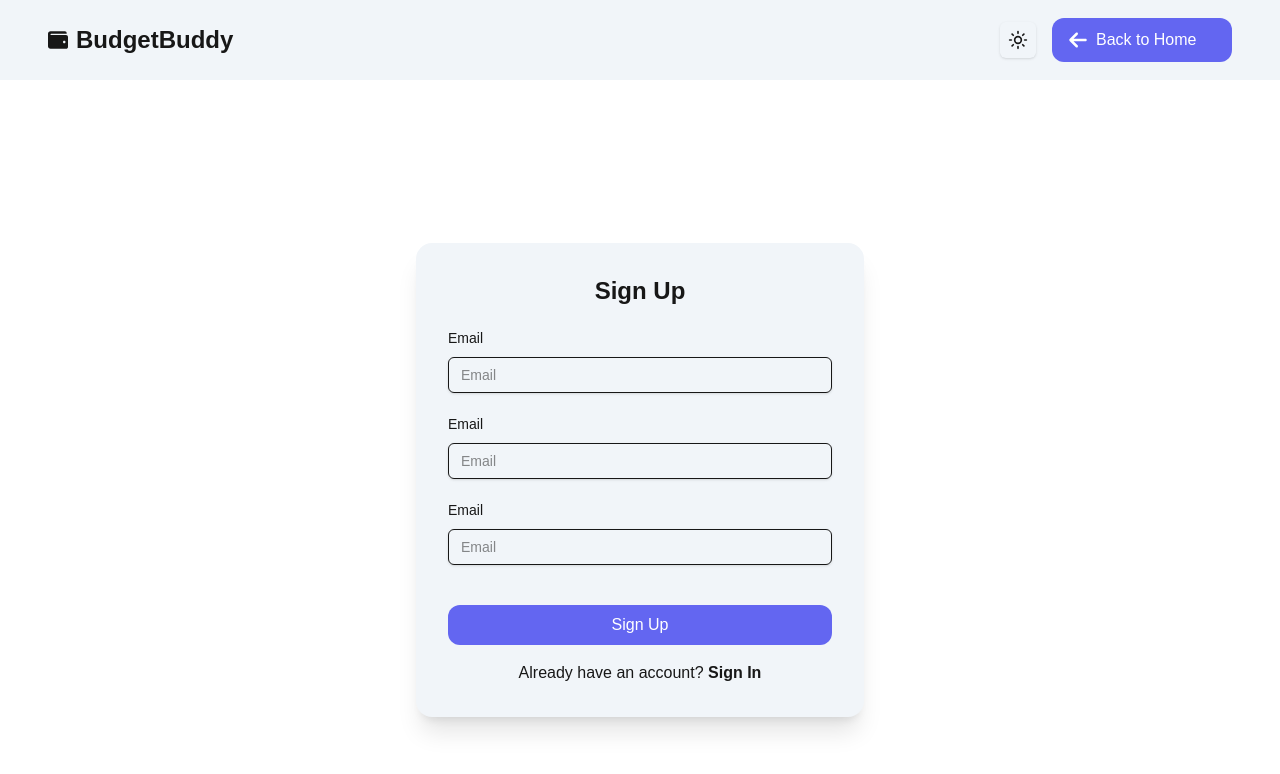
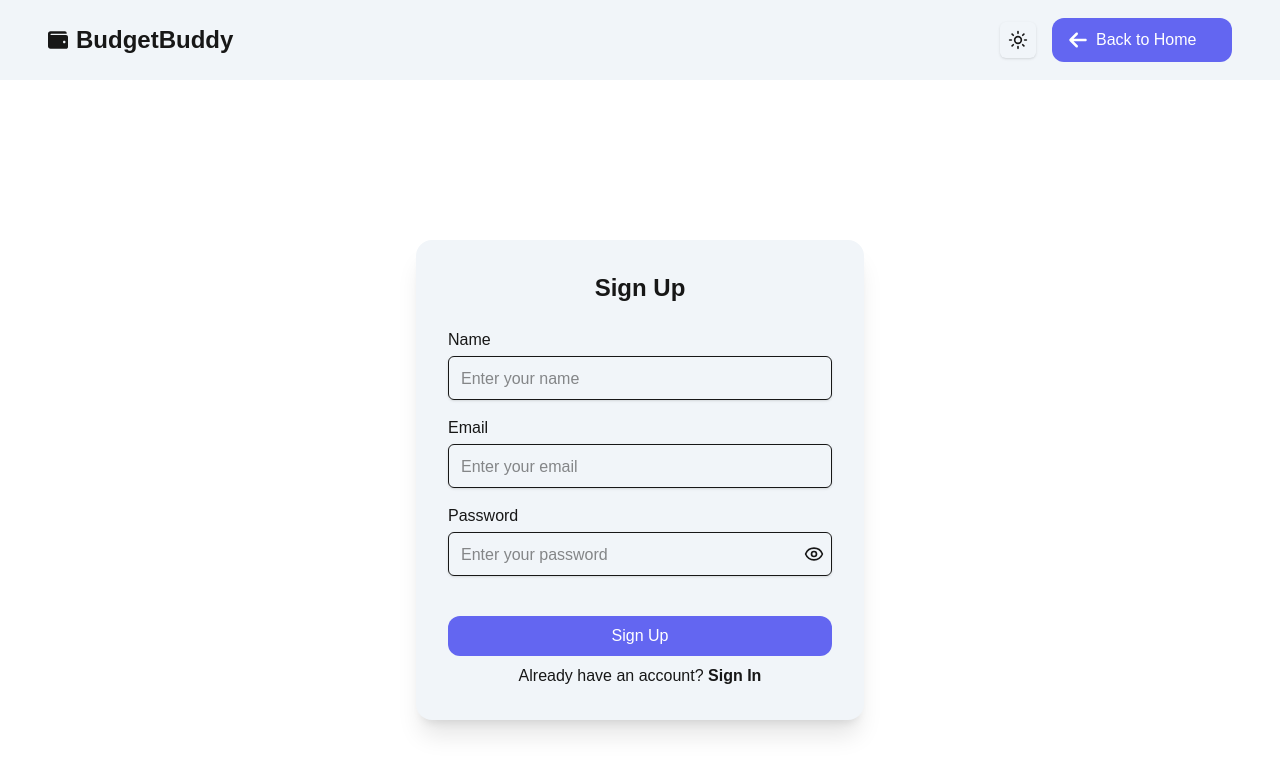
Before and after one commit to Nidhibhide/BudgetBuddy---NextJs, a Next.js app: page /signup in a window 1280 px wide. Shown: the top 774 px of the page. Built offline with nearby package versions, Linux system fonts and the light colour scheme.

Commit message:
fix form input field

```diff
--- a/package.json
+++ b/package.json
@@ -24,6 +24,7 @@
     "class-variance-authority": "^0.7.1",
     "clsx": "^2.1.1",
     "formik": "^2.4.6",
+    "framer-motion": "^12.23.22",
     "joi": "^18.0.1",
     "jsonwebtoken": "^9.0.2",
     "lucide-react": "^0.544.0",
--- a/src/app/(routes)/(protected)/dashboard/home/page.tsx
+++ b/src/app/(routes)/(protected)/dashboard/home/page.tsx
@@ -1,6 +1,6 @@
 
 
-import MainPage from "@/app/pages/dashboard/components/MainPage";
+import MainPage from "@/app/pages/public/Home";
 
 
 export default function home() {
--- a/src/app/(routes)/(public)/page.tsx
+++ b/src/app/(routes)/(public)/page.tsx
@@ -2,6 +2,7 @@
 
 import Home from "@/app/pages/public/Home";
 
-export default function home() {
+export default async function home() {
+    await new Promise((resolve) => setTimeout(resolve, 3000));
   return <Home />;
 }
--- a/src/app/components/FormElements.tsx
+++ b/src/app/components/FormElements.tsx
@@ -1,6 +1,7 @@
-"use client"
-import React from "react";
+"use client";
+import React, { useState } from "react";
 import Link from "next/link";
+import { Eye, EyeOff } from "lucide-react";
 import {
   Box,
   FormControl,
@@ -9,18 +10,29 @@
   Select,
   Checkbox,
   ListItemText,
-  TextField,
 } from "@mui/material";
 import { useField } from "formik";
-import { SelectBoxProps, InputBoxProps, ButtonProps, MultiSelectProps, TooltipProps, GetStartedLinkProps } from '@/app/types/appTypes';
+import {
+  SelectBoxProps,
+  ButtonProps,
+  InputBoxProps,
+  MultiSelectProps,
+  TooltipProps,
+  GetStartedLinkProps,
+} from "@/app/types/appTypes";
+import { Label } from "@/components/ui/label";
+import { Input } from "@/components/ui/input";
 
-export const SelectBox: React.FC<SelectBoxProps> = ({ label, value, options, onChange }) => {
+export const SelectBox: React.FC<SelectBoxProps> = ({
+  label,
+  value,
+  options,
+  onChange,
+}) => {
   return (
     <Box sx={{ minWidth: 120 }}>
       <FormControl fullWidth size="small">
-        <InputLabel className="text-muted">
-          {label}
-        </InputLabel>
+        <InputLabel className="text-muted">{label}</InputLabel>
 
         <Select
           value={value}
@@ -52,35 +64,48 @@
   );
 };
 
-// export const InputBox: React.FC<InputBoxProps> = ({ label, name, type = "text", icon }) => {
-//   const [field, meta] = useField(name);
+export const InputBox: React.FC<InputBoxProps> = ({
+  label,
+  name,
+  type = "text",
+  placeholder,
+}) => {
+  const [field, meta] = useField(name);
+  const [showPassword, setShowPassword] = useState(false);
 
-//   return (
-//     <div className="w-full">
-//       <TextField
-//         {...field}
-//         type={type}
-//         label={label}
-//         variant="outlined"
-//         error={meta.touched && Boolean(meta.error)}
-//         helperText={meta.touched && meta.error}
-//         fullWidth
-//         InputProps={{
-//           className: "text-foreground",
-//           startAdornment: icon ? (
-//             <div className="mr-2 text-muted">
-//               {icon}
-//             </div>
-//           ) : undefined,
-//         }}
-//         InputLabelProps={{
-//           className: "text-muted",
-//         }}
-//       />
-//     </div>
-//   );
-// };
+  const inputType = type === "password" && showPassword ? "text" : type;
 
+  return (
+    <div className="w-full flex flex-col gap-1">
+      <Label htmlFor={name} className="text-base">
+        {label}
+      </Label>
+      <div className="relative">
+        <Input
+          {...field}
+          id={name}
+          type={inputType}
+          placeholder={placeholder || label}
+          className={`h-11 placeholder:text-base text-lg ${
+            type === "password" ? "pr-10" : ""
+          }`}
+        />
+        {type === "password" && (
+          <button
+            type="button"
+            onClick={() => setShowPassword(!showPassword)}
+            className="absolute right-2 top-1/2 -translate-y-1/2 cursor-pointer"
+          >
+            {showPassword ? <EyeOff size={20} /> : <Eye size={20} />}
+          </button>
+        )}
+      </div>
+      {meta.touched && meta.error && (
+        <p className="text-red-500 text-sm">{meta.error}</p>
+      )}
+    </div>
+  );
+};
 export const Button: React.FC<ButtonProps> = ({
   children,
   onClick,
@@ -112,9 +137,7 @@
 }) => {
   return (
     <FormControl fullWidth size="small" variant="outlined" error={!!error}>
-      <InputLabel className="text-muted">
-        {label}
-      </InputLabel>
+      <InputLabel className="text-muted">{label}</InputLabel>
 
       <Select
         multiple
@@ -132,11 +155,7 @@
         }}
       >
         {options.map((option) => (
-          <MenuItem
-            key={option}
-            value={option}
-            className="text-primary"
-          >
+          <MenuItem key={option} value={option} className="text-primary">
             <Checkbox checked={selected.includes(option)} />
             <ListItemText primary={option} />
           </MenuItem>
@@ -157,7 +176,11 @@
   );
 };
 
-export const GetStartedLink: React.FC<GetStartedLinkProps> = ({ href, children, width = 'w-full sm:w-[150px]' }) => {
+export const GetStartedLink: React.FC<GetStartedLinkProps> = ({
+  href,
+  children,
+  width = "w-full sm:w-[150px]",
+}) => {
   return (
     <Link
       href={href}
--- /dev/null
+++ b/src/app/loading.tsx
@@ -0,0 +1,9 @@
+export default function Loading() {
+  return (
+    <div className="flex h-screen w-full items-center justify-center bg-background">
+      <p className="text-2xl font-bold text-red-500 animate-pulse">
+        Loading...
+      </p>
+    </div>
+  );
+}
--- a/src/app/pages/public/SignIn.tsx
+++ b/src/app/pages/public/SignIn.tsx
@@ -16,7 +16,7 @@
 
 const SignIn = () => {
   const [loading, setLoading] = useState(false);
-  // const setUser = authStore((state) => state.setUser);
+  // const setUser = authStore((state) > state.setUser);
   const router = useRouter();
 
   // validation schema
@@ -84,7 +84,7 @@
           </Button>
         </div>
 
-        <div className="flex items-center w-full my-6">
+        <div className="flex items-center w-full my-4">
           <div className="flex-1 h-px bg-gray-300"></div>
           <span className="mx-4 text-muted font-semibold">OR</span>
           <div className="flex-1 h-px bg-gray-300"></div>
@@ -96,16 +96,19 @@
         >
           {({ handleSubmit }) => (
             <>
-              <div className="flex flex-col mb-6 gap-6 w-full">
-                <div className="grid w-full max-w-sm items-center gap-3">
-                  <Label htmlFor="email">Email</Label>
-                  <Input type="email" id="email" placeholder="Email" />
-                </div>
-
-                <div className="grid w-full max-w-sm items-center gap-3">
-                  <Label htmlFor="email">Email</Label>
-                  <Input type="email" id="email" placeholder="Email" />
-                </div>
+              <div className="flex flex-col mb-6 gap-4 w-full">
+                <InputBox
+                  label="Email"
+                  name="email"
+                  type="email"
+                  placeholder="Enter your email"
+                />
+                <InputBox
+                  label="Password"
+                  name="password"
+                  type="password"
+                  placeholder="Enter your password"
+                />
               </div>
 
               <Button
@@ -115,7 +118,7 @@
               >
                 {loading ? "Loading..." : "Sign In"}
               </Button>
-              <p className="md:text-base text-sm mt-4 text-center">
+              <p className="md:text-base text-sm mt-2 text-center">
                 New User?{" "}
                 <Link
                   href="/signup"
--- a/src/app/pages/public/SignUp.tsx
+++ b/src/app/pages/public/SignUp.tsx
@@ -68,20 +68,24 @@
         >
           {({ handleSubmit }) => (
             <>
-              <div className="flex flex-col mb-6 gap-6 w-full">
-                <div className="grid w-full max-w-sm items-center gap-3">
-                  <Label htmlFor="email">Email</Label>
-                  <Input type="email" id="email" placeholder="Email" />
-                </div>
-
-                <div className="grid w-full max-w-sm items-center gap-3">
-                  <Label htmlFor="email">Email</Label>
-                  <Input type="email" id="email" placeholder="Email" />
-                </div>
-                <div className="grid w-full max-w-sm items-center gap-3">
-                  <Label htmlFor="email">Email</Label>
-                  <Input type="email" id="email" placeholder="Email" />
-                </div>
+              <div className="flex flex-col mb-6 gap-4 w-full">
+                <InputBox
+                  label="Name"
+                  name="name"
+                  placeholder="Enter your name"
+                />
+                <InputBox
+                  label="Email"
+                  name="email"
+                  type="email"
+                  placeholder="Enter your email"
+                />
+                <InputBox
+                  label="Password"
+                  name="password"
+                  type="password"
+                  placeholder="Enter your password"
+                />
               </div>
 
               <Button
@@ -91,7 +95,7 @@
               >
                 {loading ? "Loading..." : "Sign Up"}
               </Button>
-              <p className="md:text-base text-sm mt-4 text-center">
+              <p className="md:text-base text-sm mt-2 text-center">
                 Already have an account?{" "}
                 <Link href="/signin" className="font-semibold  hover:underline">
                   Sign In
--- a/src/app/types/appTypes.ts
+++ b/src/app/types/appTypes.ts
@@ -30,11 +30,12 @@
   onChange: (event: SelectChangeEvent<string | number>) => void;
 }
 
+
 export interface InputBoxProps {
   label: string;
   name: string;
   type?: string;
-  icon?: React.ReactNode;
+  placeholder?: string;
 }
 
 export interface ButtonProps {
--- a/src/components/ui/input.tsx
+++ b/src/components/ui/input.tsx
@@ -8,9 +8,9 @@
       <input
         type={type}
         className={cn(
-          "flex h-9 w-full rounded-md border border-input bg-transparent px-3 py-1 text-base shadow-sm transition-colors file:border-0 file:bg-transparent file:text-sm file:font-medium file:text-foreground placeholder:text-muted-foreground focus-visible:outline-none focus-visible:ring-1 focus-visible:ring-ring disabled:cursor-not-allowed disabled:opacity-50 md:text-sm",
-          className
-        )}
+           "flex h-9 w-full rounded-md border border-input bg-transparent px-3 py-1 text-lg shadow-sm transition-colors file:border-0 file:bg-transparent file:text-sm file:font-medium file:text-foreground placeholder:text-muted-foreground focus-visible:outline-none focus-visible:ring-1 focus-visible:ring-ring disabled:cursor-not-allowed disabled:opacity-50 md:text-lg",
+           className
+         )}
         ref={ref}
         {...props}
       />
```
Also changed, not shown: src/components/ui/card.tsx (added, +76 -0 lines), 1 other file (tests, documents, lock files or other folders). Lines whose indentation alone changed are shown as unchanged.
